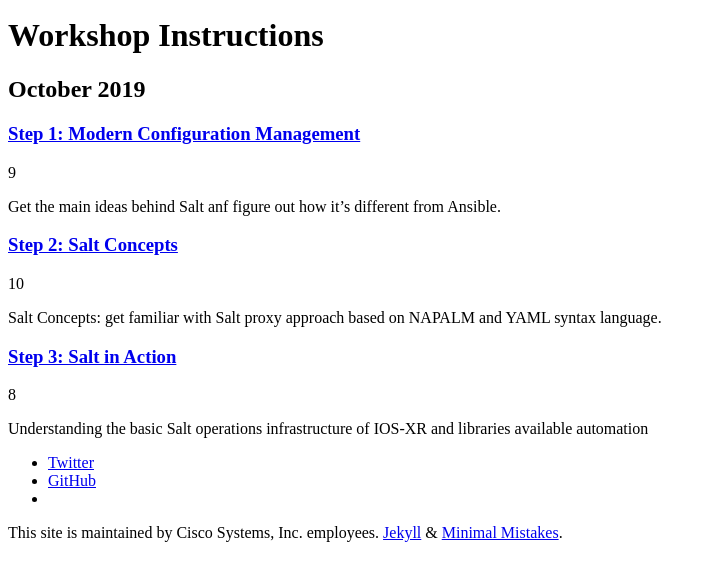
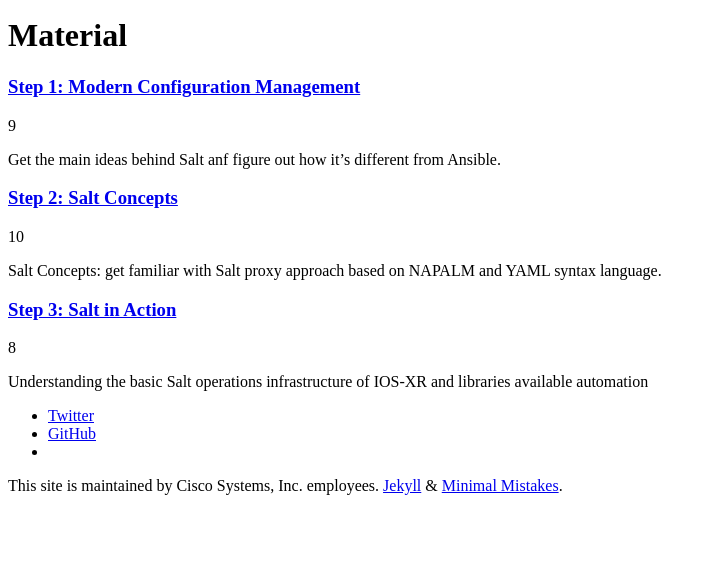
Before and after one commit to Maikor/DEVNET-1980-CL-Cancun-2019, a Jekyll site: the page built from _pages/instructions-archive.html, in a window 1280 px wide, cut to the strip 312-893 px from the top of the page. Shown: the whole strip, without its empty margins (0-716 px from the left). Built offline with Jekyll 4.4.1, drawn with Linux system fonts in a browser that asks for light colours.

Commit message:
Updating messaging #3

```diff
--- a/_pages/instructions-archive.html
+++ b/_pages/instructions-archive.html
@@ -1,7 +1,7 @@
 ---
 layout: archive
 permalink: /instructions/
-title: "Workshop Instructions"
+title: "Material"
 author_profile: true
 author: "Cisco IOS-XR Team"
 ---
@@ -11,11 +11,6 @@
 {% assign sorted = (site.wkinstructions | sort: 'date') %}
 {% for post in sorted %}
 {% if post.position == "top" %}
-  {% capture year %}{{ post.date | date: '%B %Y' }}{% endcapture %}
-  {% if year != written_year %}
-    <h2 id="{{ year | slugify }}" class="archive__subtitle">{{ year }}</h2>
-    {% capture written_year %}{{ year }}{% endcapture %}
-  {% endif %}
   {% include archive-techdocs.html %}
 {% endif %}
 {% endfor %}
```
